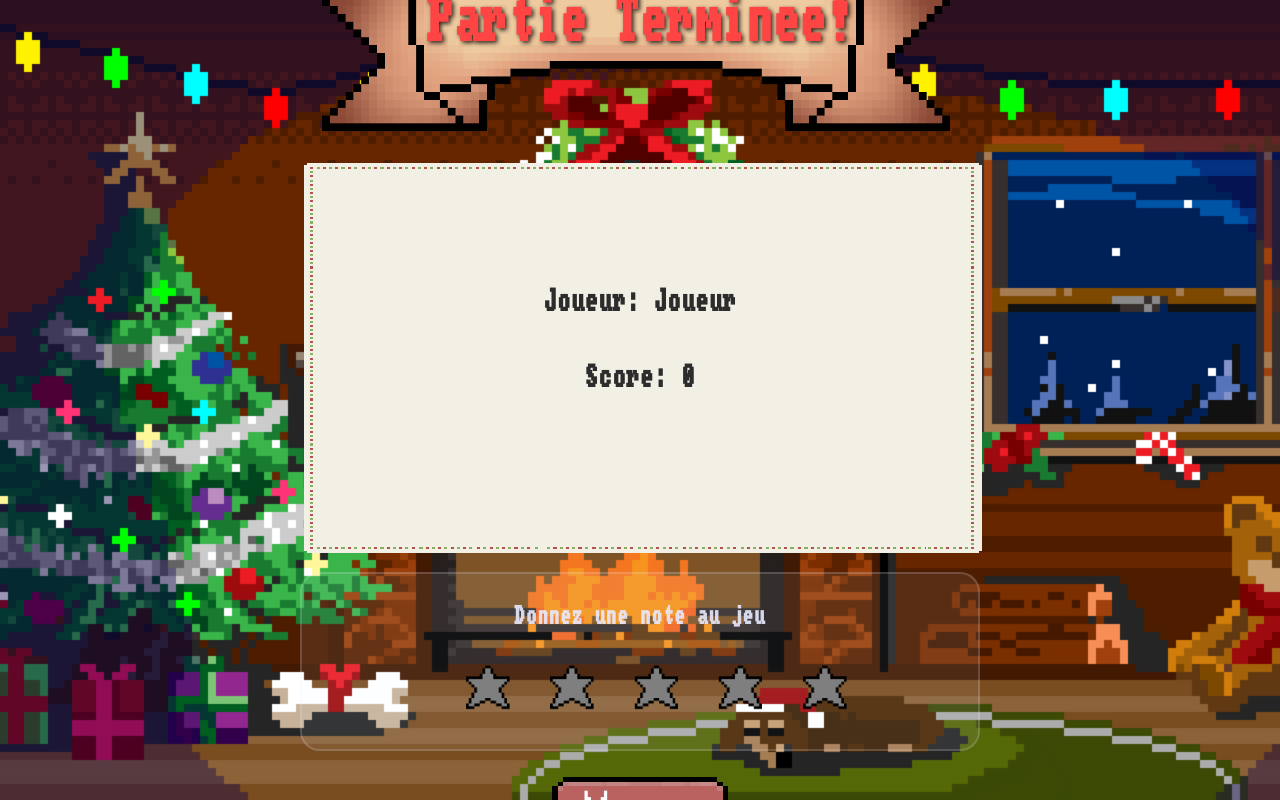
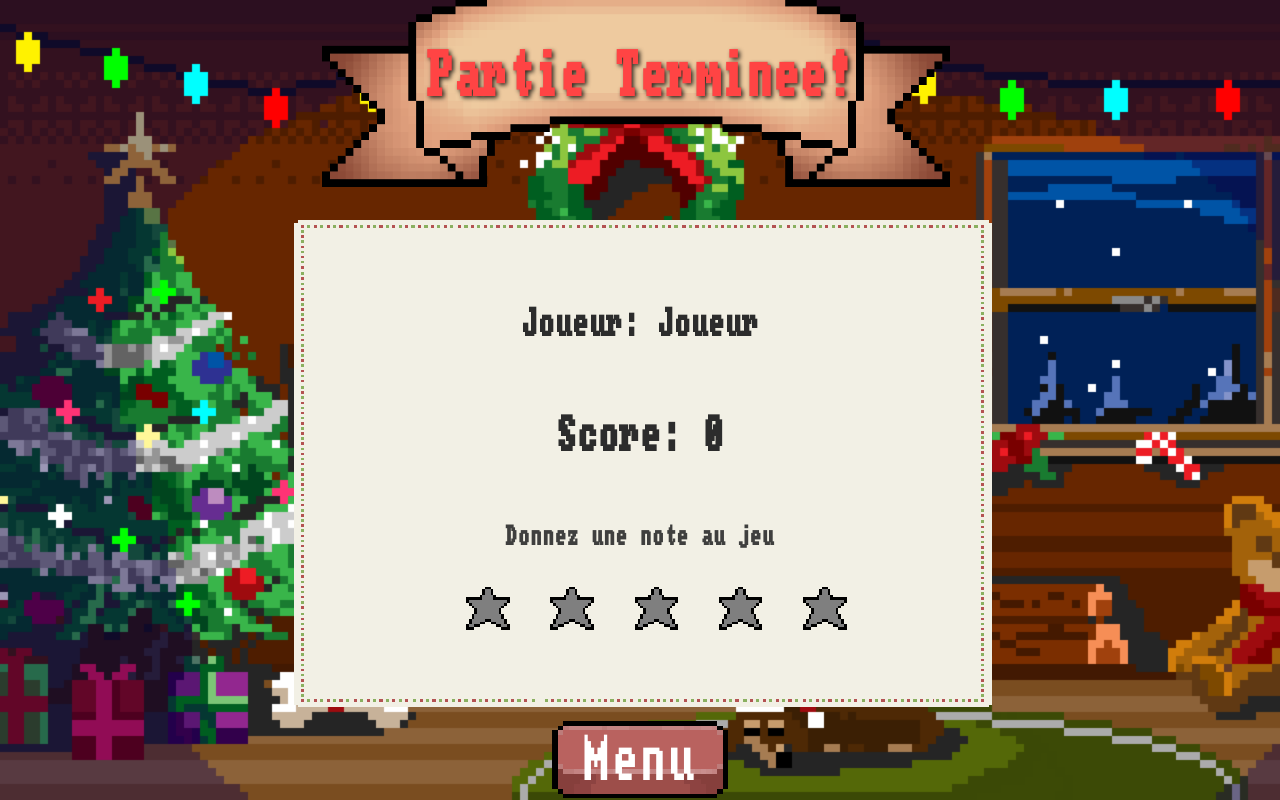
Before and after one commit to ethan-frot/Drunk-Santa, a Next.js app: page /views/score in a window 1280 px wide. Built offline with nearby package versions, Linux system fonts and the light colour scheme; no server answers; the database is empty.

Commit message:
🎨 Update DisplayScorePage styles: increase dimensions, adjust layout, and enhance rating section for improved user experience

```diff
--- a/app/views/score/page.tsx
+++ b/app/views/score/page.tsx
@@ -232,27 +232,27 @@ export default function DisplayScorePage() {
         alignItems: 'center',
         justifyContent: 'center',
         width: '100%',
-        maxWidth: '700px',
-        padding: '3rem',
+        maxWidth: '800px',
+        padding: '4rem 3rem',
         backgroundImage: "url('/assets/ui/score/scoreboard/endgame-background.png')",
         backgroundRepeat: 'no-repeat',
         backgroundSize: '100% 100%',
         backgroundPosition: 'center',
         imageRendering: 'pixelated',
-        minHeight: '400px'
+        minHeight: '500px'
         }}>
           {/* Joueur section */}
           <div style={{
-          width: '400px',
-          height: '60px',
+          width: '100%',
+          height: '80px',
           background: 'transparent',
           display: 'flex',
           alignItems: 'center',
           justifyContent: 'center',
-          marginBottom: '1rem'
+          marginBottom: '2rem'
           }}>
             <div style={{
-              fontSize: '1.6rem',
+              fontSize: '2rem',
               fontWeight: 'bold',
               fontFamily: 'November, sans-serif',
               color: '#2c2c2c',
@@ -264,16 +264,16 @@ export default function DisplayScorePage() {
 
           {/* Score section */}
           <div style={{
-          width: '400px',
-          height: '60px',
+          width: '100%',
+          height: '80px',
           background: 'transparent',
           display: 'flex',
           alignItems: 'center',
           justifyContent: 'center',
-          marginBottom: '2rem'
+          marginBottom: '3rem'
           }}>
             <div style={{
-              fontSize: '1.6rem',
+              fontSize: '2.5rem',
               fontWeight: 'bold',
               fontFamily: 'November, sans-serif',
               color: '#2c2c2c',
@@ -282,24 +282,24 @@ export default function DisplayScorePage() {
               Score: {score}
             </div>
           </div>
-        </div>
 
-        {/* Rating section placed clearly between score card and scoreboard */}
+          {/* Rating section inside the background */}
           <div style={{
             width: '100%',
-          maxWidth: '680px',
-          background: 'rgba(231, 233, 255, 0.08)',
-          borderRadius: '20px',
-          border: '2px solid rgba(231, 233, 255, 0.18)',
-          padding: '2rem',
             display: 'flex',
             flexDirection: 'column',
             alignItems: 'center',
-          gap: '1.5rem',
-          marginTop: '1rem',
-          marginBottom: '1rem'
+            gap: '1.5rem'
           }}>
-          <div style={{ color: '#e7e9ff', opacity: 0.9, fontWeight: 'bold', fontSize: '1.3rem' }}>Donnez une note au jeu</div>
+            <div style={{
+              color: '#2c2c2c',
+              opacity: 0.9,
+              fontWeight: 'bold',
+              fontSize: '1.4rem',
+              fontFamily: 'November, sans-serif'
+            }}>
+              Donnez une note au jeu
+            </div>
             <div style={{ display: 'flex', gap: '1.2rem' }} onMouseLeave={() => setHoverRating(null)}>
               {[1,2,3,4,5].map((i) => {
                 const effective = (hoverRating != null && hoverRating > rating) ? hoverRating : rating;
@@ -348,9 +348,13 @@ export default function DisplayScorePage() {
                  })}
             </div>
             {ratingSubmitted && (
-            <div style={{ color: '#66bfff' }}>Merci pour votre note !</div>
+              <div style={{ color: '#2c2c2c', fontSize: '1.2rem', fontFamily: 'November, sans-serif' }}>
+                Merci pour votre note !
+              </div>
             )}
           </div>
+        </div>
+
 
         {showRatingWarning && (
           <div style={{
```
Lines whose indentation alone changed are shown as unchanged.
